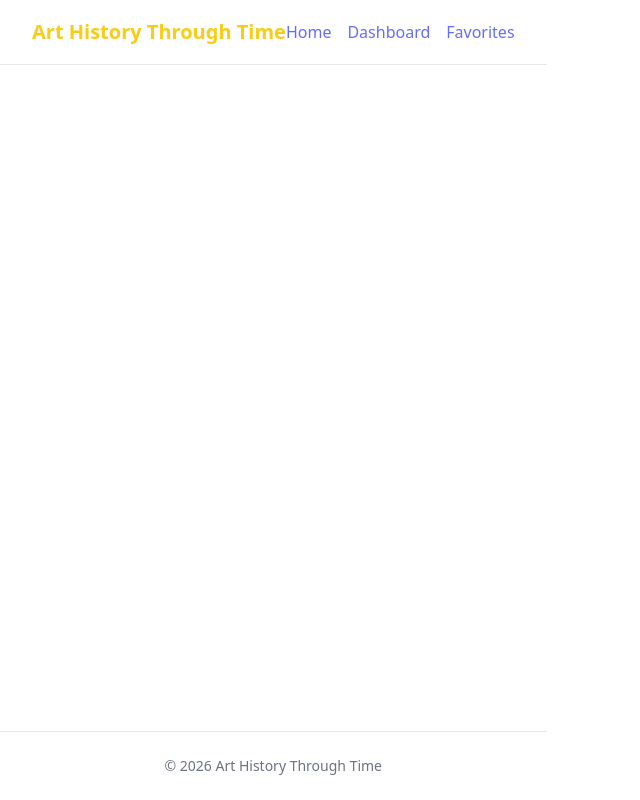
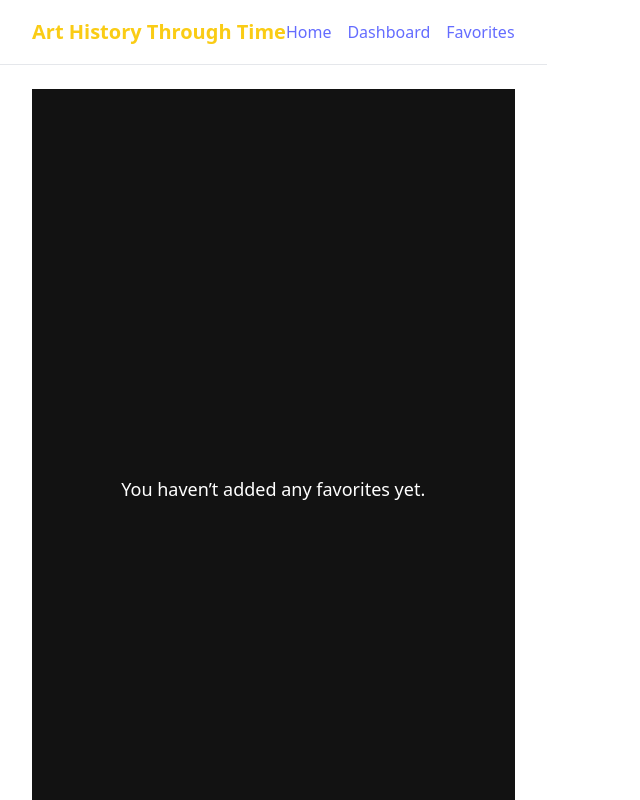
Before and after one commit to crimsonwater27/My_Capstone_Project, a React (Vite) app: page /favorites in a window 1280 px wide. Shown: the top 800 px of the page, without its empty margins (0-640 px from the left). Built offline with nearby package versions, Linux system fonts and the light colour scheme.

Commit message:
feat: add dedicated favorites page with routing and live favorites counter

```diff
--- a/src/pages/Favorites.jsx
+++ b/src/pages/Favorites.jsx
@@ -1,17 +1,68 @@
+import React from "react";
 import { useArtStore } from "../store/useArtStore";
+import ArtworkModal from "../components/ArtworkModal";
 
-export default function Favorites() {
-  const { favorites } = useArtStore();
+export default function FavoritesPage() {
+  const {
+    favorites,
+    toggleFavorite,
+    selectArtwork,
+    selectedArtwork,
+  } = useArtStore();
+
+  if (!favorites.length) {
+    return (
+      <section className="min-h-screen flex items-center justify-center bg-[#121212] text-white">
+        <p className="text-lg">
+          You haven’t added any favorites yet.
+        </p>
+      </section>
+    );
+  }
 
   return (
-    <div>
-      <h1 className="text-4xl font-bold mb-4">Favorites</h1>
+    <section className="min-h-screen bg-[#121212] text-white p-6">
+      <h1 className="text-2xl font-bold mb-6">
+        Your Favorite Artworks ❤️
+      </h1>
 
-      {favorites.map((art) => (
-        <div key={art.objectID}>
-          <p>{art.title}</p>
-        </div>
-      ))}
-    </div>
+      <div className="grid grid-cols-1 sm:grid-cols-2 md:grid-cols-3 lg:grid-cols-4 gap-6">
+        {favorites.map((art) => (
+          <div
+            key={art.id}
+            className="relative bg-white text-black rounded shadow hover:shadow-xl transition"
+          >
+            {/* Remove Favorite Button */}
+            <button
+              onClick={() => toggleFavorite(art)}
+              className="absolute top-2 right-2 text-2xl text-red-500 hover:scale-125 transition"
+            >
+              ❤️
+            </button>
+
+            <div
+              className="cursor-pointer"
+              onClick={() => selectArtwork(art)}
+            >
+              <img
+                src={art.image}
+                alt={art.title}
+                className="w-full h-64 object-cover rounded-t"
+              />
+            </div>
+
+            <div className="p-3">
+              <h3 className="font-semibold">{art.title}</h3>
+              <p className="text-sm text-gray-600">
+                {art.artist || "Unknown Artist"}
+              </p>
+              <p className="text-sm text-gray-500">{art.date}</p>
+            </div>
+          </div>
+        ))}
+      </div>
+
+      {selectedArtwork && <ArtworkModal />}
+    </section>
   );
 }
```
